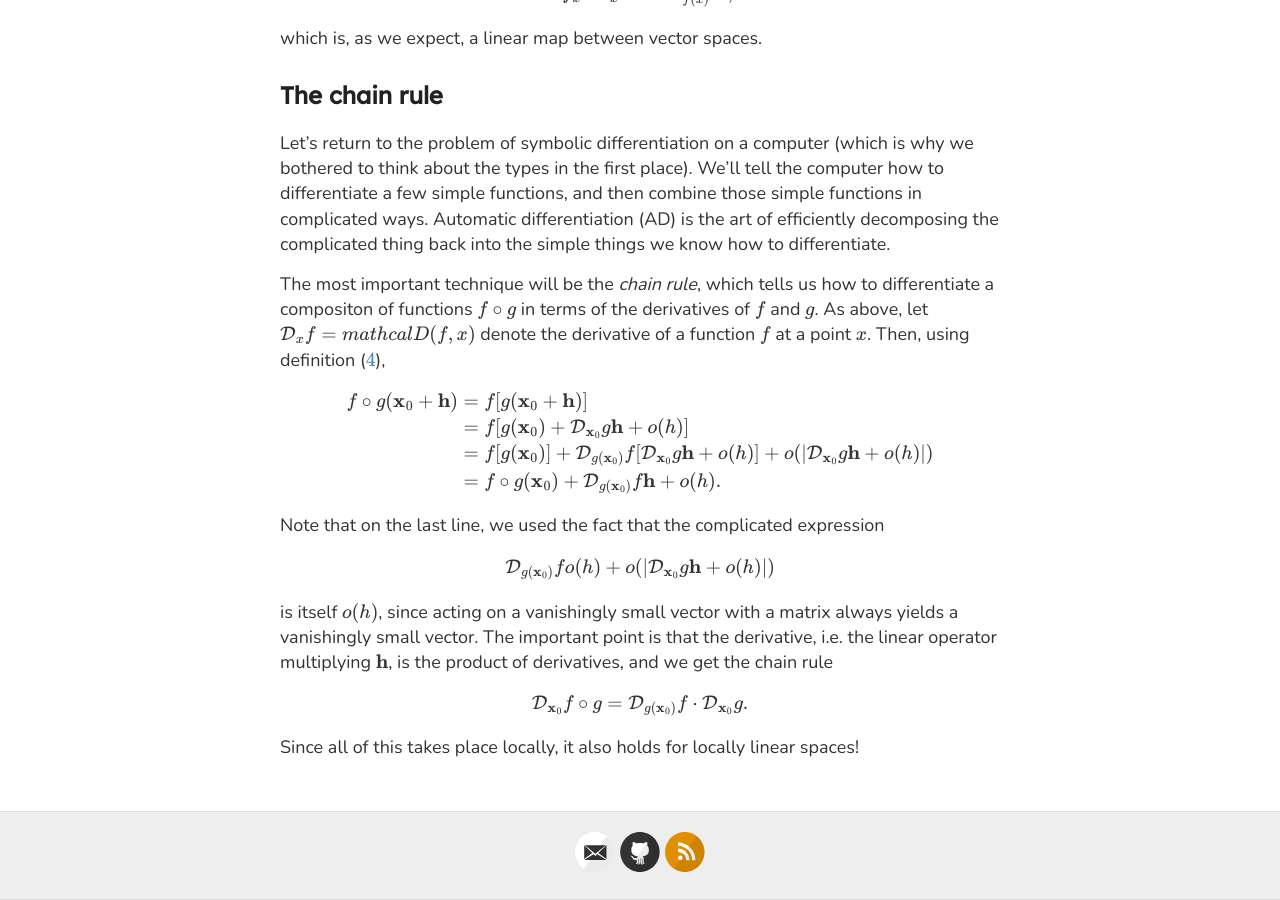
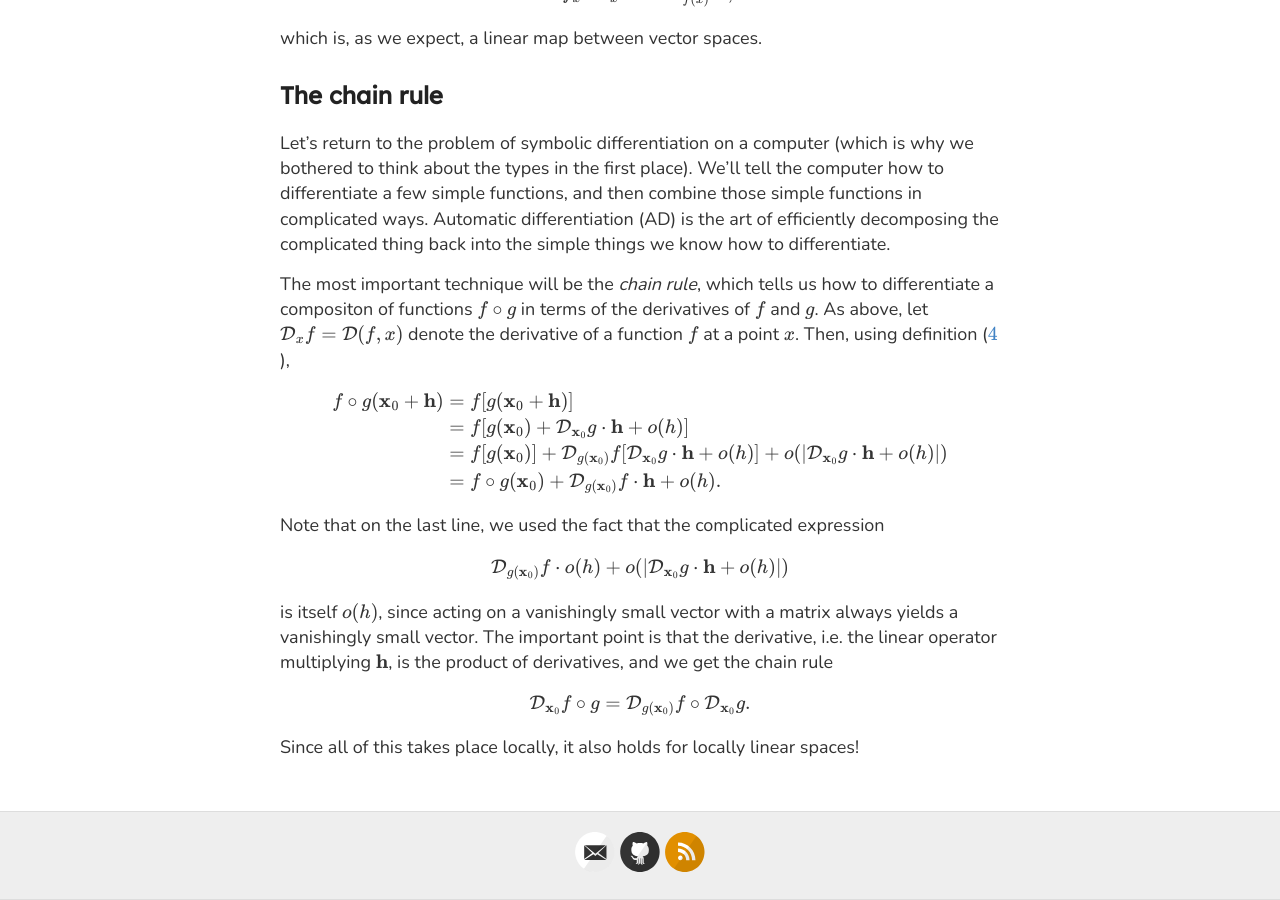
Before and after one commit to heptarch/heptarch.github.io, a Jekyll site: the page built from drafts/type-diff.md, in a window 1280 px wide and 900 px high, scrolled down 5006 px. Built offline with Jekyll 4.4.1, drawn with Linux system fonts in a browser that asks for light colours; our own code applies the rules of GitHub Pages for plain Markdown files; formulas are drawn with MathJax 3; a script that is not in the unit is left out.

Commit message:
Edit type-diff sec 4

```diff
--- a/drafts/type-diff.md
+++ b/drafts/type-diff.md
@@ -265,16 +265,17 @@ how to differentiate.
 The most important technique will be the *chain
 rule*, which tells us how to differentiate a compositon of functions
 $f \circ g$ in terms of the derivatives of $f$ and $g$. As above, let
-$\mathcal{D}_xf = mathcal{D}(f, x)$ denote the derivative of a function $f$ at a point $x$.
+$\mathcal{D}_xf = \mathcal{D}(f, x)$ denote the derivative of a function $f$ at a point $x$.
 Then, using definition (\ref{diff4}),
 
 $$
 \begin{align*}
 f \circ g (\mathbf{x}_0 + \mathbf{h}) & =
 f[g (\mathbf{x}_0 + \mathbf{h})] \\
-& = f [g (\mathbf{x}_0) + \mathcal{D}_{\mathbf{x}_0}g \mathbf{h} + o(h)] \\
-& = f [g (\mathbf{x}_0)] + \mathcal{D}_{g(\mathbf{x}_0)}f [\mathcal{D}_{\mathbf{x}_0}g \mathbf{h} + o(h)] + o(|\mathcal{D}_{\mathbf{x}_0}g \mathbf{h} + o(h)|) \\
-& = f \circ g (\mathbf{x}_0) +  \mathcal{D}_{g(\mathbf{x}_0)}f \mathbf{h} + o(h).
+& = f [g (\mathbf{x}_0) + \mathcal{D}_{\mathbf{x}_0}g \cdot \mathbf{h} + o(h)] \\
+& = f [g (\mathbf{x}_0)] + \mathcal{D}_{g(\mathbf{x}_0)}f
+[\mathcal{D}_{\mathbf{x}_0}g \cdot \mathbf{h} + o(h)] + o(|\mathcal{D}_{\mathbf{x}_0}g\cdot \mathbf{h} + o(h)|) \\
+& = f \circ g (\mathbf{x}_0) +  \mathcal{D}_{g(\mathbf{x}_0)}f \cdot \mathbf{h} + o(h).
 \end{align*}
 $$
 
@@ -282,7 +283,8 @@ Note that on the last line, we used the fact that the complicated
 expression
 
 $$
-\mathcal{D}_{g(\mathbf{x}_0)}f o(h) + o(|\mathcal{D}_{\mathbf{x}_0}g \mathbf{h} + o(h)|)
+\mathcal{D}_{g(\mathbf{x}_0)}f \cdot o(h) +
+o(|\mathcal{D}_{\mathbf{x}_0}g \cdot \mathbf{h} + o(h)|)
 $$
 
 is itself $o(h)$, since acting on a vanishingly small vector with a
@@ -292,7 +294,7 @@ multiplying $\mathbf{h}$, is the product of derivatives, and we get
 the chain rule
 
 $$
-\mathcal{D}_{\mathbf{x}_0}f \circ g = \mathcal{D}_{g(\mathbf{x}_0)}f \cdot \mathcal{D}_{\mathbf{x}_0}g.
+\mathcal{D}_{\mathbf{x}_0}f \circ g = \mathcal{D}_{g(\mathbf{x}_0)}f \circ \mathcal{D}_{\mathbf{x}_0}g.
 $$
 
 Since all of this takes place locally, it also holds for locally linear spaces!
```
